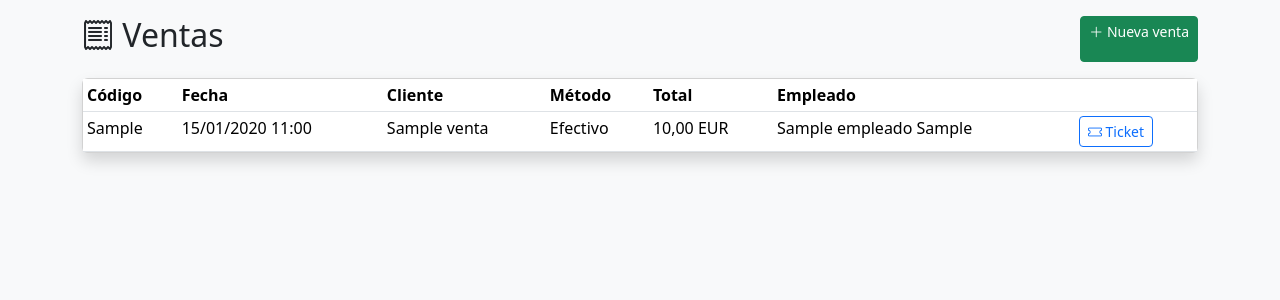
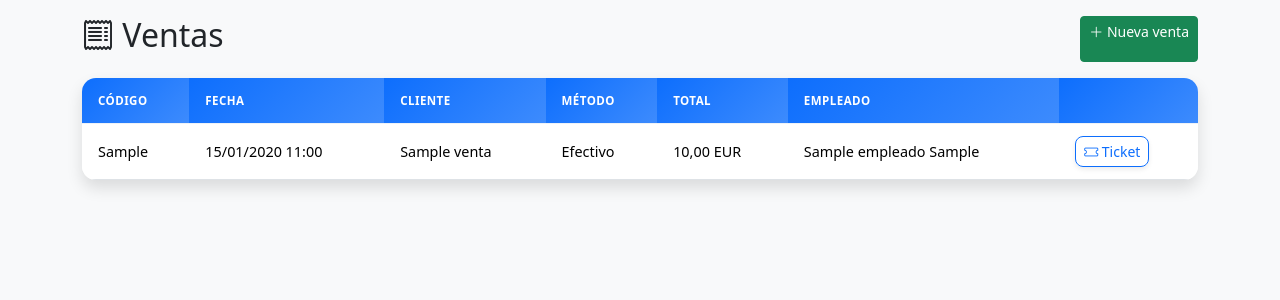
Before and after one commit to msbwindmark-cloud/minuevafarma, a Django app: page /ventas/ in a window 1280 px wide. Shown: the part 128-428 px from the top of the page. Run offline with Django 5.2, Linux system fonts and the light colour scheme; a user stored in the database is signed in; tables that the repository leaves empty hold one stand-in row (values such as "Sample post"); data that the repository does not hold is empty; some libraries are stand-ins or nearby versions.

Commit message:
Fix: mejorar en datatables

```diff
--- a/config/templates/base.html
+++ b/config/templates/base.html
@@ -8,6 +8,7 @@
     <link href="https://cdn.jsdelivr.net/npm/sweetalert2@11.10.5/dist/sweetalert2.min.css" rel="stylesheet">
     <link href="https://cdnjs.cloudflare.com/ajax/libs/toastr.js/latest/toastr.min.css" rel="stylesheet">
     <link href="https://cdn.jsdelivr.net/npm/bootstrap-icons@1.11.3/font/bootstrap-icons.css" rel="stylesheet">
+    <link href="/static/css/estilo.css" rel="stylesheet">
     {% block extra_css %}{% endblock %}
 </head>
 <body class="bg-light">
--- a/farmacia/templates/farmacia/categoria_list.html
+++ b/farmacia/templates/farmacia/categoria_list.html
@@ -5,7 +5,7 @@
 <div class="d-flex justify-content-between mb-3"><h2><i class="bi bi-tags"></i> Categorías</h2>
 <a href="{% url 'categoria_create' %}" class="btn btn-primary btn-sm"><i class="bi bi-plus-lg"></i> Nueva</a></div>
 <div class="card shadow"><div class="card-body p-0">
-<table class="table mb-0 datatable"<thead class="table-light"><tr><th>Nombre</th><th>Descripción</th><th>Activo</th><th></th></tr></thead>
+<table class="table mb-0 datatable"><thead class="table-light"><tr><th>Nombre</th><th>Descripción</th><th>Activo</th><th></th></tr></thead>
 <tbody>{% for c in cats %}<tr><td>{{ c.nombre }}</td><td>{{ c.descripcion|default:"-" }}</td><td>{% if c.activo %}<i class="bi bi-check-circle text-success"></i>{% else %}<i class="bi bi-x-circle text-danger"></i>{% endif %}</td>
 <td class="text-end"><a href="{% url 'categoria_update' c.pk %}" class="btn btn-sm btn-outline-primary"><i class="bi bi-pencil"></i></a>
 <a href="{% url 'categoria_delete' c.pk %}" class="btn btn-sm btn-outline-danger"><i class="bi bi-trash"></i></a></td></tr>{% empty %}<tr><td colspan="4" class="text-center">Sin categorías</td></tr>{% endfor %}</tbody></table>
--- a/farmacia/templates/farmacia/dashboard.html
+++ b/farmacia/templates/farmacia/dashboard.html
@@ -28,7 +28,7 @@
 <div class="card shadow">
     <div class="card-header"><i class="bi bi-clock-history"></i> Últimos movimientos auditados</div>
     <div class="card-body">
-        <table class="table table-sm table-hover">
+        <table class="table table-sm table-hover datatable" id="tablaLogs">
             <thead><tr><th>Fecha</th><th>Usuario</th><th>Acción</th><th>Descripción</th><th>IP</th></tr></thead>
             <tbody>
             {% for log in ultimos_logs %}
--- a/farmacia/templates/farmacia/empleado_list.html
+++ b/farmacia/templates/farmacia/empleado_list.html
@@ -6,7 +6,7 @@
 <a href="{% url 'empleado_create' %}" class="btn btn-primary btn-sm"><i class="bi bi-plus-lg"></i> Nuevo</a></div>
 <div class="alert alert-info"><i class="bi bi-clock-history"></i> Fichajes hoy: <strong>{{ fichajes_hoy }}</strong> · <a href="{% url 'fichaje_list' %}">Ver historial</a></div>
 <div class="card shadow"><div class="card-body p-0">
-<table class="table mb-0 datatable"<thead class="table-light"><tr><th>Nombre</th><th>DNI</th><th>Puesto</th><th>Activo</th><th></th></tr></thead>
+<table class="table mb-0 datatable"><thead class="table-light"><tr><th>Nombre</th><th>DNI</th><th>Puesto</th><th>Activo</th><th></th></tr></thead>
 <tbody>{% for e in emps %}<tr><td>{{ e.nombre }} {{ e.apellidos }}</td><td>{{ e.dni }}</td><td>{{ e.get_puesto_display }}</td>
 <td>{% if e.activo %}<i class="bi bi-check-circle text-success"></i>{% else %}<i class="bi bi-x-circle text-danger"></i>{% endif %}</td>
 <td class="text-end">
--- a/farmacia/templates/farmacia/proveedor_list.html
+++ b/farmacia/templates/farmacia/proveedor_list.html
@@ -5,7 +5,7 @@
 <div class="d-flex justify-content-between mb-3"><h2><i class="bi bi-truck"></i> Proveedores</h2>
 <a href="{% url 'proveedor_create' %}" class="btn btn-primary btn-sm"><i class="bi bi-plus-lg"></i> Nuevo</a></div>
 <div class="card shadow"><div class="card-body p-0">
-<table class="table mb-0 datatable"<thead class="table-light"><tr><th>Nombre</th><th>CIF</th><th>Email</th><th>Teléfono</th><th></th></tr></thead>
+<table class="table mb-0 datatable"><thead class="table-light"><tr><th>Nombre</th><th>CIF</th><th>Email</th><th>Teléfono</th><th></th></tr></thead>
 <tbody>{% for p in provs %}<tr><td>{{ p.nombre }}</td><td>{{ p.cif|default:"-" }}</td><td>{{ p.email|default:"-" }}</td><td>{{ p.telefono|default:"-" }}</td>
 <td class="text-end"><a href="{% url 'proveedor_update' p.pk %}" class="btn btn-sm btn-outline-primary"><i class="bi bi-pencil"></i></a>
 <a href="{% url 'proveedor_delete' p.pk %}" class="btn btn-sm btn-outline-danger"><i class="bi bi-trash"></i></a></td></tr>{% empty %}<tr><td colspan="5" class="text-center">Sin proveedores</td></tr>{% endfor %}</tbody></table>
--- a/farmacia/templates/farmacia/venta_list.html
+++ b/farmacia/templates/farmacia/venta_list.html
@@ -5,7 +5,7 @@
 <div class="d-flex justify-content-between mb-3"><h2><i class="bi bi-receipt"></i> Ventas</h2>
 <a href="{% url 'venta_nueva' %}" class="btn btn-success btn-sm"><i class="bi bi-plus-lg"></i> Nueva venta</a></div>
 <div class="card shadow"><div class="card-body p-0">
-<table class="table table-sm mb-0 datatable"<thead class="table-light"><tr><th>Código</th><th>Fecha</th><th>Cliente</th><th>Método</th><th>Total</th><th>Empleado</th><th></th></tr></thead>
+<table class="table table-sm mb-0 datatable"><thead class="table-light"><tr><th>Código</th><th>Fecha</th><th>Cliente</th><th>Método</th><th>Total</th><th>Empleado</th><th></th></tr></thead>
 <tbody>{% for v in ventas %}<tr><td>{{ v.codigo }}</td><td>{{ v.fecha|date:"d/m/Y H:i" }}</td><td>{{ v.cliente_nombre|default:"-" }}</td><td>{{ v.get_metodo_pago_display }}</td><td>{{ v.total }} EUR</td><td>{% if v.empleado %}{{ v.empleado }}{% else %}-{% endif %}</td>
 <td><a href="{% url 'venta_ticket' v.id %}" class="btn btn-sm btn-outline-primary"><i class="bi bi-ticket"></i> Ticket</a></td></tr>{% empty %}<tr><td colspan="7" class="text-center">Sin ventas</td></tr>{% endfor %}</tbody></table>
 </div></div>
--- a/farmacia/views/core.py
+++ b/farmacia/views/core.py
@@ -8,7 +8,7 @@ from farmacia.models import Auditoria, Usuario, Producto
 @login_required
 def dashboard(request):
     total_usuarios = Usuario.objects.count()
-    ultimos_logs = Auditoria.objects.select_related('usuario').all()[:10]
+    ultimos_logs = Auditoria.objects.select_related('usuario').all()[:100]
     hoy = timezone.now().date()
     productos_bajo = Producto.objects.filter(stock_actual__lte=F('stock_minimo')).count()
     stats = {
--- /dev/null
+++ b/static/css/estilo.css
@@ -0,0 +1,43 @@
+
+/* ===== Tablas DataTables bonitas ===== */
+.card.shadow { box-shadow: 0 .5rem 1rem rgba(0,0,0,.12) !important; border: 0; border-radius: 14px; overflow: hidden; }
+.card.shadow .card-header { background: linear-gradient(135deg, #0d6efd 0%, #3d8bfd 100%); color: #fff; border: 0; font-weight: 600; }
+
+table.datatable { border-collapse: separate !important; border-spacing: 0; width: 100% !important; }
+table.datatable thead th {
+    background: linear-gradient(135deg, #0d6efd 0%, #3d8bfd 100%) !important;
+    color: #fff !important; font-weight: 600; text-transform: uppercase; font-size: .72rem;
+    letter-spacing: .04em; border: 0 !important; padding: .85rem 1rem !important; vertical-align: middle;
+}
+table.datatable tbody td { padding: .75rem 1rem !important; vertical-align: middle; border-top: 1px solid #eef2f7; font-size: .9rem; }
+table.datatable tbody tr:hover { background: #f5f9ff !important; transition: background .15s; }
+table.datatable tbody tr:nth-child(even) { background: #fbfcfe; }
+table.datatable tbody tr:nth-child(even):hover { background: #f0f6ff !important; }
+
+/* Buscador y selector */
+div.dataTables_wrapper .dataTables_filter input,
+div.dataTables_wrapper .dataTables_length select {
+    border: 1px solid #d0d7e2; border-radius: 8px; padding: .35rem .7rem; outline: none;
+    box-shadow: none; transition: border-color .15s, box-shadow .15s;
+}
+div.dataTables_wrapper .dataTables_filter input:focus,
+div.dataTables_wrapper .dataTables_length select:focus { border-color: #0d6efd; box-shadow: 0 0 0 .2rem rgba(13,110,253,.15); }
+div.dataTables_wrapper .dataTables_filter label,
+div.dataTables_wrapper .dataTables_length label { font-size: .85rem; color: #6c757d; font-weight: 500; }
+
+/* Paginacion */
+div.dataTables_wrapper .dataTables_paginate .pagination { gap: .25rem; }
+div.dataTables_wrapper .dataTables_paginate .page-item .page-link {
+    border: 0; border-radius: 8px; color: #0d6efd; font-weight: 600; margin: 0; box-shadow: none;
+}
+div.dataTables_wrapper .dataTables_paginate .page-item.active .page-link { background: #0d6efd; color: #fff; box-shadow: 0 .25rem .5rem rgba(13,110,253,.25); }
+div.dataTables_wrapper .dataTables_paginate .page-item.disabled .page-link { color: #adb5bd; }
+div.dataTables_wrapper .dataTables_info { font-size: .82rem; color: #6c757d; padding-top: .55rem; }
+
+/* Botones de accion dentro de tablas */
+table.datatable .btn-sm { border-radius: 8px; padding: .25rem .5rem; }
+table.datatable td .btn { box-shadow: 0 .15rem .3rem rgba(0,0,0,.08); }
+
+/* Badges mas vistosos */
+.badge { font-weight: 600; letter-spacing: .02em; }
+.table-warning, tr.table-warning td { background: #fff8e1 !important; }
```
